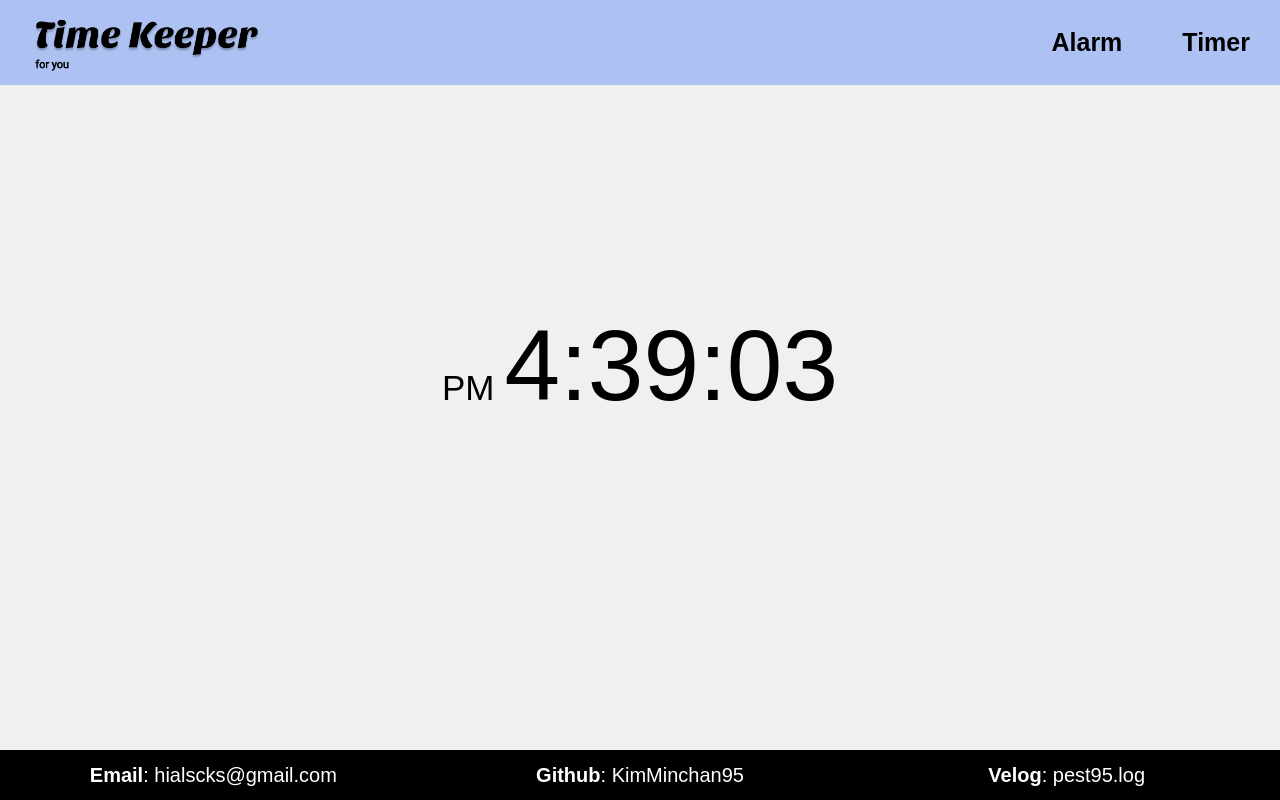
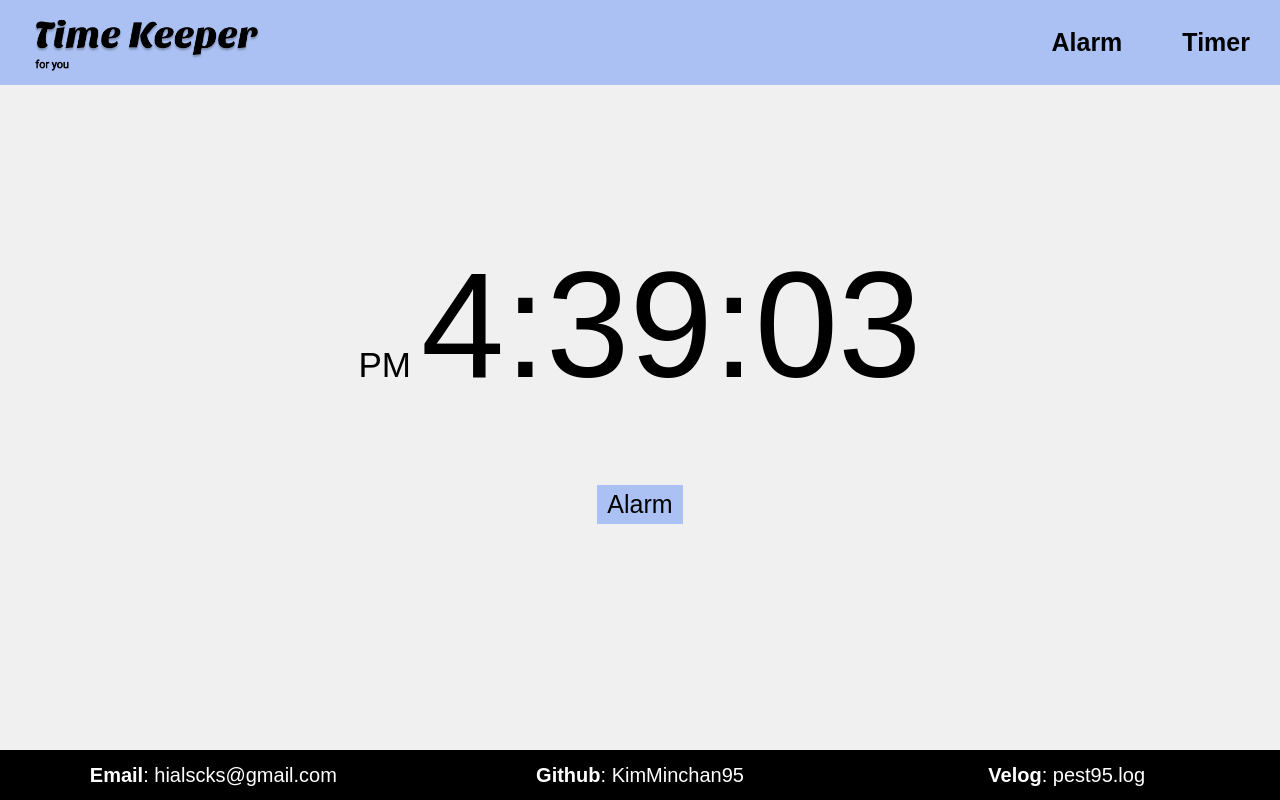
Before and after one commit to KimMinchan95/TimeKeeper, a React (Create React App) app in the folder practice/: page /alarm in a window 1280 px wide. Built offline with nearby package versions, Linux system fonts and the light colour scheme.

Commit message:
create: alramModal

```diff
--- a/practice/package.json
+++ b/practice/package.json
@@ -3,6 +3,7 @@
   "version": "0.1.0",
   "private": true,
   "dependencies": {
+    "@reduxjs/toolkit": "^1.6.2",
     "@testing-library/jest-dom": "^5.11.4",
     "@testing-library/react": "^11.1.0",
     "@testing-library/user-event": "^12.1.10",
--- a/practice/public/index.html
+++ b/practice/public/index.html
@@ -13,6 +13,7 @@
     <title>TimeKeeper</title>
   </head>
   <body>
+    <div id="portal"></div>
     <div id="root"></div>
   </body>
 </html>
--- a/practice/src/components/Header.js
+++ b/practice/src/components/Header.js
@@ -4,11 +4,11 @@ import { Link } from 'react-router-dom';
 const HeaderBar = styled.header`
   display: flex;
   position: fixed;
-  z-index: 10;
+  z-index: 1;
   width: 100%;
   height: 85px;
   justify-content: space-between;
-  background-color: rgb(173, 193, 243);
+  background-color: #acc1f3;
   @media screen and (max-width: 1024px) {
     height: 70px;
   }
--- a/practice/src/components/alarm_components/CurrentTime.js
+++ b/practice/src/components/alarm_components/CurrentTime.js
@@ -8,28 +8,35 @@ const CurrentTimeContainer = styled.div`
 
 const TimerContainer = styled.section`
   text-align: center;
-  line-height: 70vh;
+  height: 50vh;
+  line-height: 60vh;
 `;
 
 const Time = styled.div`
   display: inline-block;
   padding-left: 10px;
-  font-size: 100px;
+  font-size: 150px;
+  @media screen and (max-width: 1024px) {
+    font-size: 13vw;
+  }
 `;
 
 const DayOrNight = styled.span`
   font-size: 35px;
+  @media screen and (max-width: 1024px) {
+    font-size: 20px;
+  }
 `;
 
 const CurrentTime = () => {
-  const [ current, setCurrent ] = useState(new Date().toLocaleTimeString());
+  const [current, setCurrent] = useState(new Date().toLocaleTimeString());
 
   useEffect(() => {
     const currentTime = () => {
       setCurrent(new Date().toLocaleTimeString());
-    }
-    setInterval(currentTime, 1000)
-    return () => clearInterval(currentTime)
+    };
+    setInterval(currentTime, 1000);
+    return () => clearInterval(currentTime);
   });
 
   return (
--- /dev/null
+++ b/practice/src/components/alarm_components/SelectTime.js
@@ -0,0 +1,42 @@
+import { useState } from 'react';
+import styled from 'styled-components';
+import AlarmModal from '../../modals/AlarmModal';
+
+const SelectTimeContainer = styled.section`
+  width: 100%;
+  text-align: center;
+`;
+
+const AlarmButton = styled.button`
+  text-align: center;
+  font-size: 25px;
+  padding: 5px 10px;
+  background-color: #acc1f3;
+  border: none;
+  cursor: pointer;
+  :hover {
+    background-color: #A6A8E0;
+  }
+  @media screen and (max-width: 1024px) {
+    font-size: 3vw;
+  }
+`;
+
+const SelectTime = () => {
+  const [visible, setVisible] = useState(false);
+
+  const handleAlarmModal = () => {
+    setVisible(prevState => {
+      return !prevState;
+    });
+  };
+
+  return (
+    <SelectTimeContainer>
+      <AlarmButton onClick={handleAlarmModal}>Alarm</AlarmButton>
+      {visible ? <AlarmModal handleAlarmModal={handleAlarmModal} /> : null}
+    </SelectTimeContainer>
+  );
+};
+
+export default SelectTime;
--- a/practice/src/components/main_components/MainDesc.js
+++ b/practice/src/components/main_components/MainDesc.js
@@ -1,7 +1,6 @@
 const MainDesc = () => {
   return (
-    <div>
-    </div>
+    <div />
   );
 };
 
--- /dev/null
+++ b/practice/src/modals/AlarmModal.js
@@ -0,0 +1,61 @@
+import styled from 'styled-components';
+import ReactDom from 'react-dom';
+
+const AlarmModalContainer = styled.article`
+  display: flex;
+  position: fixed;
+  background-color: rgba(0, 0, 0, 0.4);
+  z-index: 3;
+  justify-content: center;
+  align-items: center;
+`;
+
+const ModalBack = styled.div`
+  height: 100vh;
+  width: 100vw;
+  z-index: 5;
+`;
+
+const Content = styled.main`
+  display: flex;
+  position: fixed;
+  height: 400px;
+  width: 450px;
+  background-color: white;
+  z-index: 6;
+`;
+
+const Header = styled.section`
+  width: 100%;
+  height: 20%;
+  line-height: 80px;
+  padding-left: 20px;
+  font-size: 25px;
+  font-weight: bold;
+  color: white;
+  background-color: #ACC1F3;
+`;
+
+const ModalX = styled.img`
+  position: absolute;
+  top: 28px;
+  right: 10px;
+  width: 20px;
+  cursor: pointer;
+`;
+
+const AlarmModal = ({ handleAlarmModal }) => {
+  return ReactDom.createPortal(
+    <AlarmModalContainer>
+      <ModalBack onClick={handleAlarmModal} />
+      <Content>
+        <Header>알람 설정
+          <ModalX src='images/modalX.png' onClick={handleAlarmModal} />
+        </Header>
+      </Content>
+    </AlarmModalContainer>,
+    document.getElementById('portal')
+  );
+};
+
+export default AlarmModal;
--- a/practice/src/pages/Alarm.js
+++ b/practice/src/pages/Alarm.js
@@ -1,9 +1,11 @@
 import CurrentTime from '../components/alarm_components/CurrentTime';
+import SelectTime from '../components/alarm_components/SelectTime';
 
 const Alarm = () => {
   return (
     <div>
       <CurrentTime />
+      <SelectTime />
     </div>
   );
 };
--- a/practice/src/pages/Timer.js
+++ b/practice/src/pages/Timer.js
@@ -1,8 +1,6 @@
 const Timer = () => {
   return (
-    <div>
-
-    </div>
+    <div />
   );
 };
 
```
Also changed, not shown: practice/public/images/modalX.png (added), 1 other file (tests, documents, lock files or other folders).
